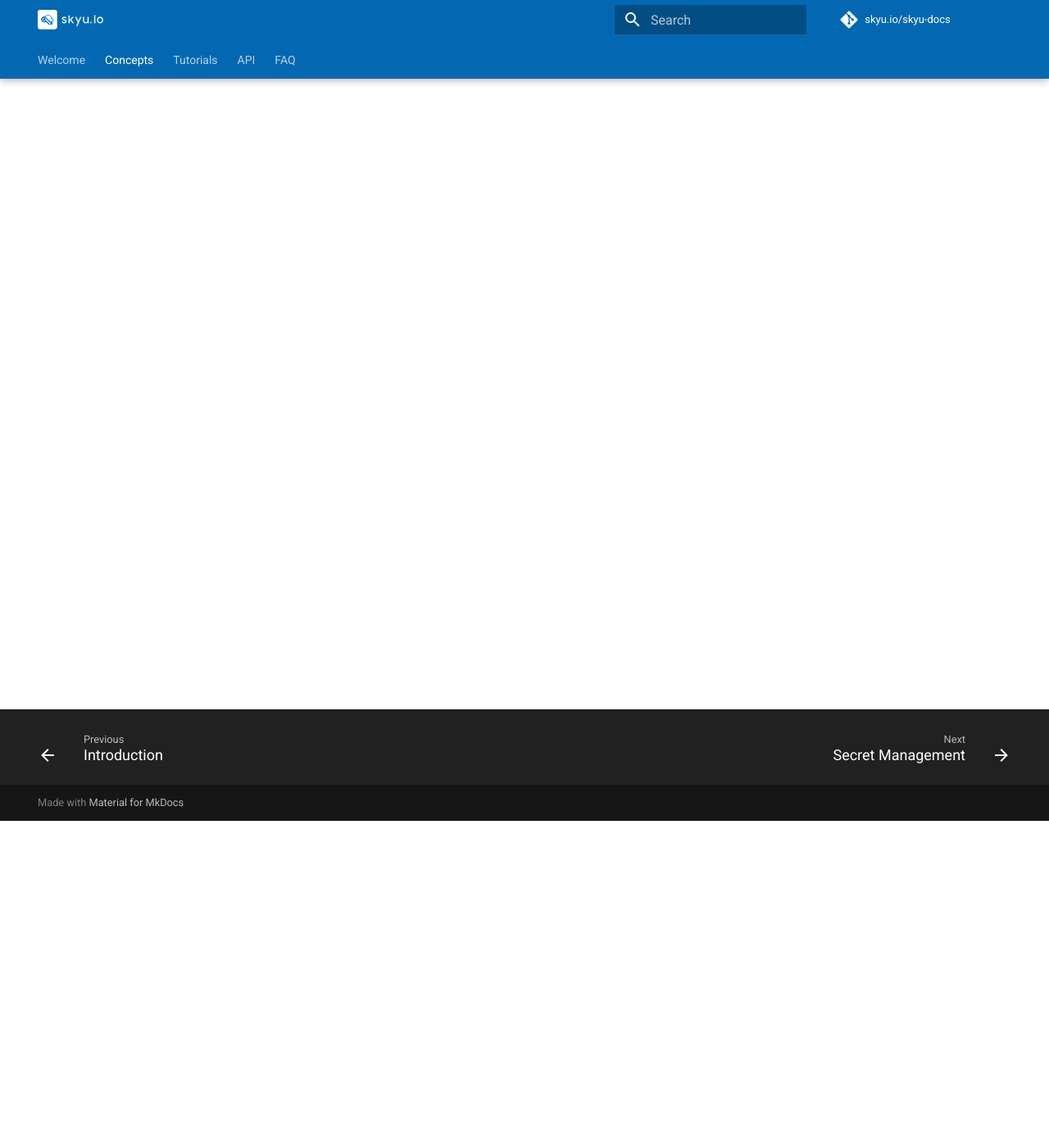
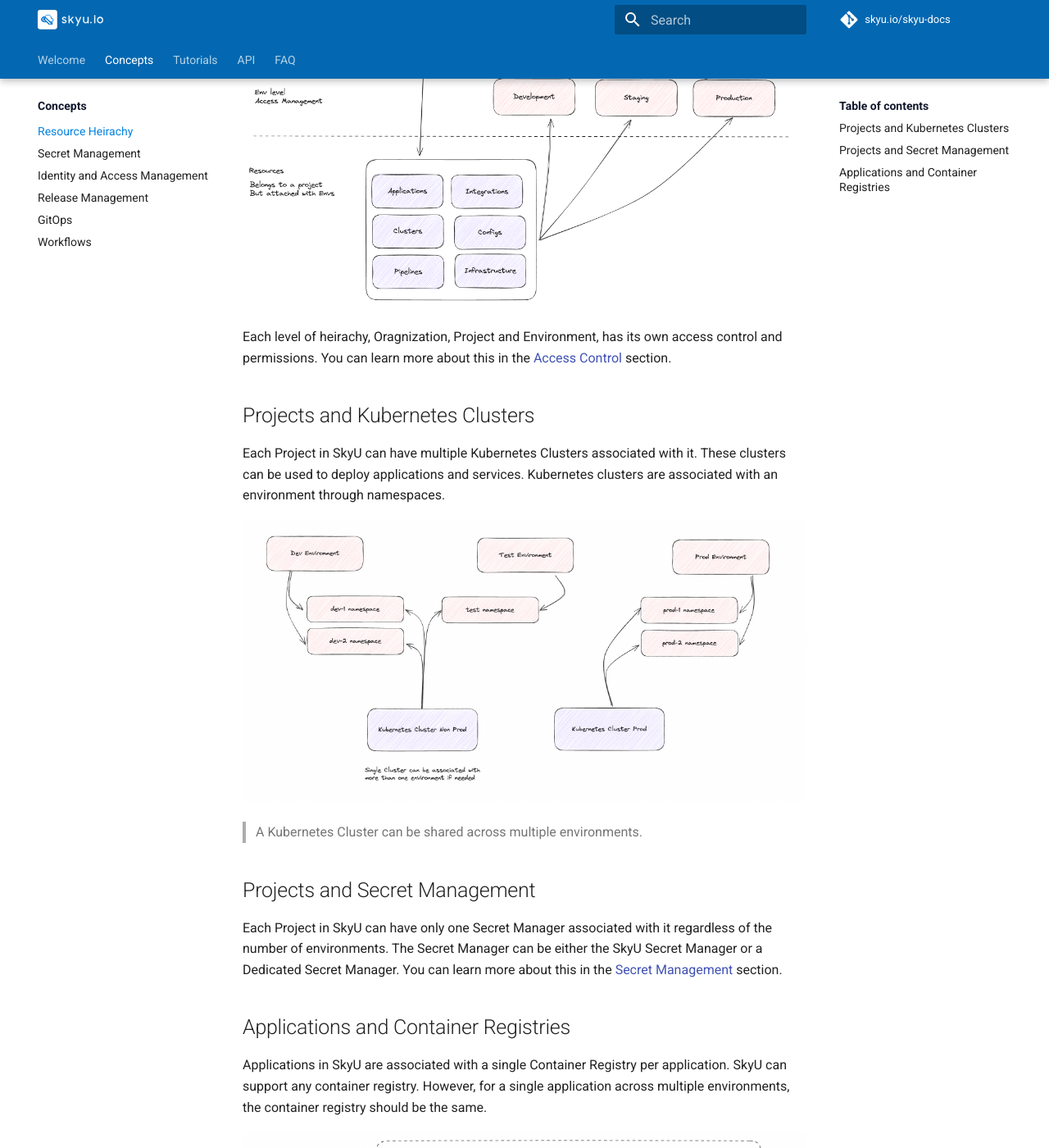
Before and after one commit to skyu-io/skyu-docs, an MkDocs documentation site: the page built from docs/Concepts/resource-heirachy.md, in a window 1280 px wide and 1400 px high, scrolled down 399 px. Shown: the whole window at 82% size. Built offline with MkDocs 1.6.1 and Material for MkDocs 9.7.7, drawn with Linux system fonts in a browser that asks for light colours; comment, search, counter and statistics services are not loaded; some of the changed text lies outside the part shown.

Commit message:
resource management

```diff
--- a/docs/Concepts/resource-heirachy.md
+++ b/docs/Concepts/resource-heirachy.md
@@ -1,3 +1,32 @@
 ---
 title: Resource Heirachy
 ---
+
+
+The following diagram depicts the high-level resources and their relationships in the SkyU Console.
+
+![](/assets/images/docs/concepts/heirachy.png)
+
+
+Each level of heirachy, Oragnization, Project and Environment, has its own access control and permissions. You can learn more about this in the [Access Control](/Concepts/access-control.html) section.
+
+
+## Projects and Kubernetes Clusters
+
+Each Project in SkyU can have multiple Kubernetes Clusters associated with it. These clusters can be used to deploy applications and services. Kubernetes clusters are associated with an environment through namespaces.
+
+![](/assets/images/docs/concepts/environments-clusters.png)
+
+> A Kubernetes Cluster can be shared across multiple environments.
+
+## Projects and Secret Management
+
+Each Project in SkyU can have only one Secret Manager associated with it regardless of the number of environments. The Secret Manager can be either the SkyU Secret Manager or a Dedicated Secret Manager. You can learn more about this in the [Secret Management](/Concepts/secret-management.html) section.
+
+
+## Applications and Container Registries
+
+Applications in SkyU are associated with a single Container Registry per application. SkyU can support any container registry. However, for a single application across multiple environments, the container registry should be the same.
+
+
+![](/assets/images/docs/concepts/common-specific.png)
--- a/mkdocs.yml
+++ b/mkdocs.yml
@@ -67,7 +67,6 @@
       - Connect a Kubernetes Cluster: "connect-cluster.md"
       - Deploy your first Application: "deploy-application.md"
   - Concepts:
-      - Concepts/index.md
       - Concepts/resource-heirachy.md
       - Concepts/secret-management.md
       - Concepts/iam.md
```
Also changed, not shown: overrides/assets/images/docs/concepts/common-specific.png (added), overrides/assets/images/docs/concepts/environments-clusters.png (added), overrides/assets/images/docs/concepts/heirachy.png (added).
